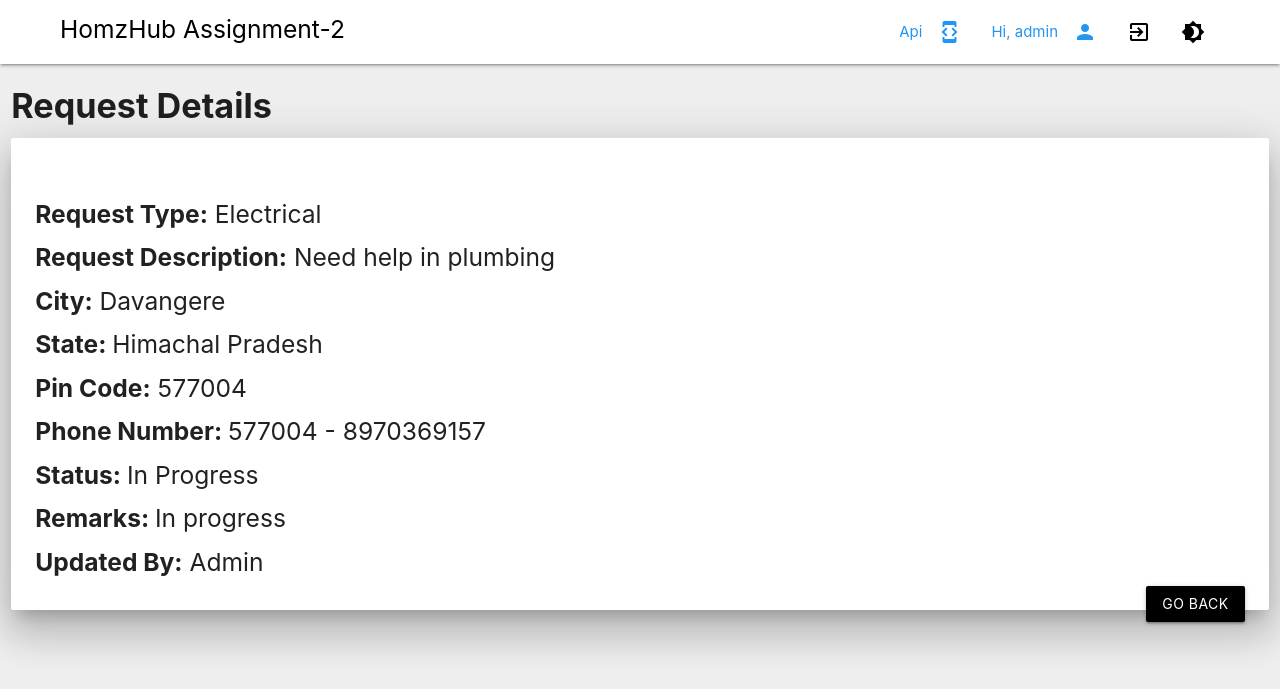
After one commit to chandusanjith/HomzHub-assignment2, a Django app: page /ReqDetail/1/ in a window 1280 px wide. The commit adds this page. Shown: the top 689 px of the page. Run offline with Django 3.2, Linux system fonts and the light colour scheme; a user stored in the database is signed in; data comes from the database, SQL or seed files in the repository; both versions use the stored data as it was after the commit.

Commit message:
Assignment 1 and 2 completed

```diff
--- a/homzhub_a2/mysite/models.py
+++ b/homzhub_a2/mysite/models.py
@@ -40,3 +40,11 @@ class UserRequest(models.Model):
 
   def __str__(self):
     return str(self.RequestedUser) + "-" + str(self.RequestType)
+
+class ScrappedResult(models.Model):
+    Title = models.TextField(default = "")
+    Link = models.TextField(default = "")
+    PubDate = models.TextField(default = "")
+
+    def __str__(self):
+       return self.Title
--- a/homzhub_a2/mysite/settings.py
+++ b/homzhub_a2/mysite/settings.py
@@ -38,6 +38,7 @@ INSTALLED_APPS = [
     'django.contrib.messages',
     'django.contrib.staticfiles',
     'mysite',
+    'rest_framework',
 ]
 
 MIDDLEWARE = [
--- a/homzhub_a2/mysite/urls.py
+++ b/homzhub_a2/mysite/urls.py
@@ -15,7 +15,7 @@ Including another URLconf
 """
 from django.contrib import admin
 from django.urls import path
-from .views import RequestView, Logout, Login, Signup, AddRequest
+from .views import RequestView, Logout, Login, Signup, AddRequest, ReqDetail, OpenAssignment2
 from rest_framework import routers
 from django.views.static import serve
 from . import views
@@ -35,4 +35,6 @@ urlpatterns = [
     path('Signup/',Signup, name='Signup'),
     path('AddRequest/', AddRequest, name='AddRequest'),
     path('RawData/', include(router.urls)),
+    path('OpenAssignment2/', OpenAssignment2, name='OpenAssignment2'),
+    path('ReqDetail/<id>/', ReqDetail, name='ReqDetail'),
 ]
--- a/homzhub_a2/mysite/views.py
+++ b/homzhub_a2/mysite/views.py
@@ -5,14 +5,16 @@ from django.shortcuts import render, redirect
 from django.contrib.auth.models import User, auth
 from django.contrib.auth import logout, login
 from django.contrib import messages
-from .models import StateMaster, RequestTypeMaster, StatusMaster, UserRequest
+from .models import StateMaster, RequestTypeMaster, StatusMaster, UserRequest, ScrappedResult
 import datetime
 from django.contrib.auth import logout as django_logout
 from rest_framework import viewsets
 from .serializers import UserRequestSerializer
 from rest_framework.authentication import SessionAuthentication, BasicAuthentication
 from rest_framework.permissions import IsAuthenticated
-
+import bs4
+from bs4 import BeautifulSoup as soup
+from urllib.request import urlopen, Request
 
 def Login(request):
     if request.method == "GET":
@@ -109,3 +111,40 @@ class RequestViewSet(viewsets.ModelViewSet):
     if self.action == 'list':
       return self.queryset.filter(RequestedUser=self.request.user)
     return self.queryset
+
+def ReqDetail(request, id):
+    if not request.user.is_authenticated:
+      return render(request, 'Login.html')
+    Request = UserRequest.objects.filter(RequestedUser=request.user, id=id)
+    context = {
+        'Request':Request
+      }
+    return render(request, 'RequestDetail.html', context)
+
+
+
+def OpenAssignment2(request):
+    ScrapWeb()
+    if request.method == 'GET':
+      Result = ScrappedResult.objects.all()
+      context = {
+        'Result':Result
+      }
+      return render(request, 'ScrappedResult.html', context)
+
+def ScrapWeb():
+    news_url=['https://realty.economictimes.indiatimes.com/rss/residential','https://realty.economictimes.indiatimes.com/rss/topstories','https://economictimes.indiatimes.com/wealth/real-estate/rssfeeds/48997582.cms']
+    for news in news_url:
+        headers = {'User-Agent': 'Mozilla/5.0 (Windows NT 6.1) AppleWebKit/537.36 (KHTML, like Gecko) Chrome/41.0.2228.0 Safari/537.3'}
+        req = Request(url=news, headers=headers)
+        Client=urlopen(req)
+        xml_page=Client.read()
+        Client.close()
+        soup_page=soup(xml_page,"xml")
+        news_list=soup_page.findAll("item")
+        for news in news_list:
+              if ScrappedResult.objects.filter(Title = news.title.text,Link = news.link.text, PubDate = news.pubDate.text).exists():
+                  print("not found")
+              else:
+                  ScrappedResults = ScrappedResult(Title = news.title.text,Link = news.link.text, PubDate = news.pubDate.text)
+                  ScrappedResults.save()
--- a/homzhub_a2/templates/Base.html
+++ b/homzhub_a2/templates/Base.html
@@ -12,7 +12,7 @@
 
 <link href="https://fonts.googleapis.com/icon?family=Material+Icons" rel="stylesheet">
 
-
+{% block header %}
 <div class="navbar-fixed">
 <nav>
      <div class="nav-wrapper">
@@ -33,6 +33,7 @@
      </div>
 </nav>
 </div>
+{% endblock header %}
 {% block content %}
 <div class="row">
   <div class="col s12">
--- /dev/null
+++ b/homzhub_a2/templates/RequestDetail.html
@@ -0,0 +1,35 @@
+{% extends 'Base.html' %}
+{% block content %}
+{% for request in Request%}
+<div class="row">
+  <div class="col s12">
+    <h4><b>Request Details</b></h4>
+    <div class="card z-depth-5 hoverable">
+      <div class="card-content">
+          <br>
+                  <h5><b>Request Type:</b> {{request.RequestType}}</h5>
+                  <h5><b>Request Description:</b> {{ request.RequestDesc}}</h5>
+                  <h5><b>City:</b> {{request.City }}</h5>
+                  <h5><b>State: </b>{{ request.State}}</h5>
+                  <h5><b>Pin Code:</b> {{ request.Pincode}}</h5>
+                  <h5><b> Phone Number: </b>{{ request.PhoneCode}} - {{ request.Phone}} </h5>
+                  <h5><b>Status: </b>{{ request.Status}}</h5>
+                  <h5><b>Remarks: </b>{{ request.Remark}}</h5>
+                  <h5><b>Updated By:</b> Admin </h5>
+                </button>
+  <a class="btn waves-effect waves-light right black pulse" href="/request/" type="submit">Go Back</a>
+       {%empty%}
+       <h4><b> Sorry no data found.</b></h4>
+        </div>
+
+    </div>
+  </div>
+</div>
+{% endfor %}
+<script>
+    $(document).ready(function(){
+    $('select').formSelect();
+  });
+
+</script>
+{% endblock content %}
```
Also changed, not shown: homzhub_a2/templates/Login.html (+5 -4 lines), homzhub_a2/templates/ScrappedResult.html (added, +47 -0 lines), homzhub_a2/db.sqlite3, homzhub_a2/mysite/migrations/0005_scrappedresult.py (added).
